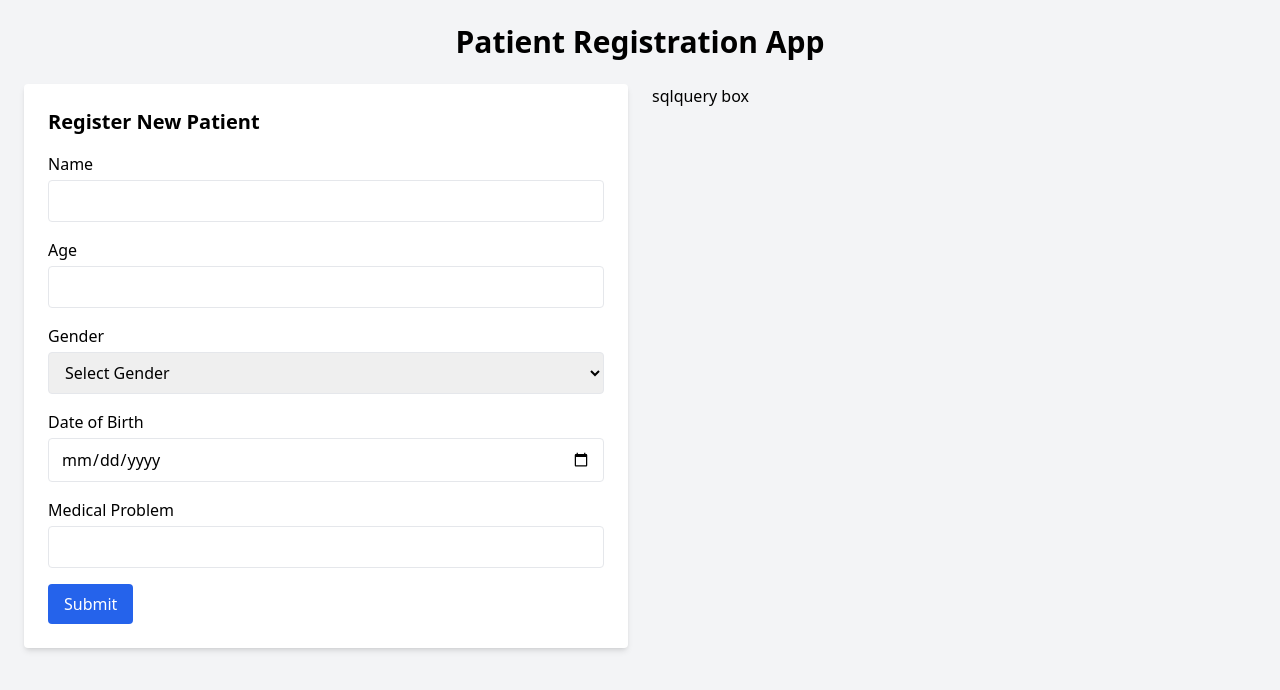
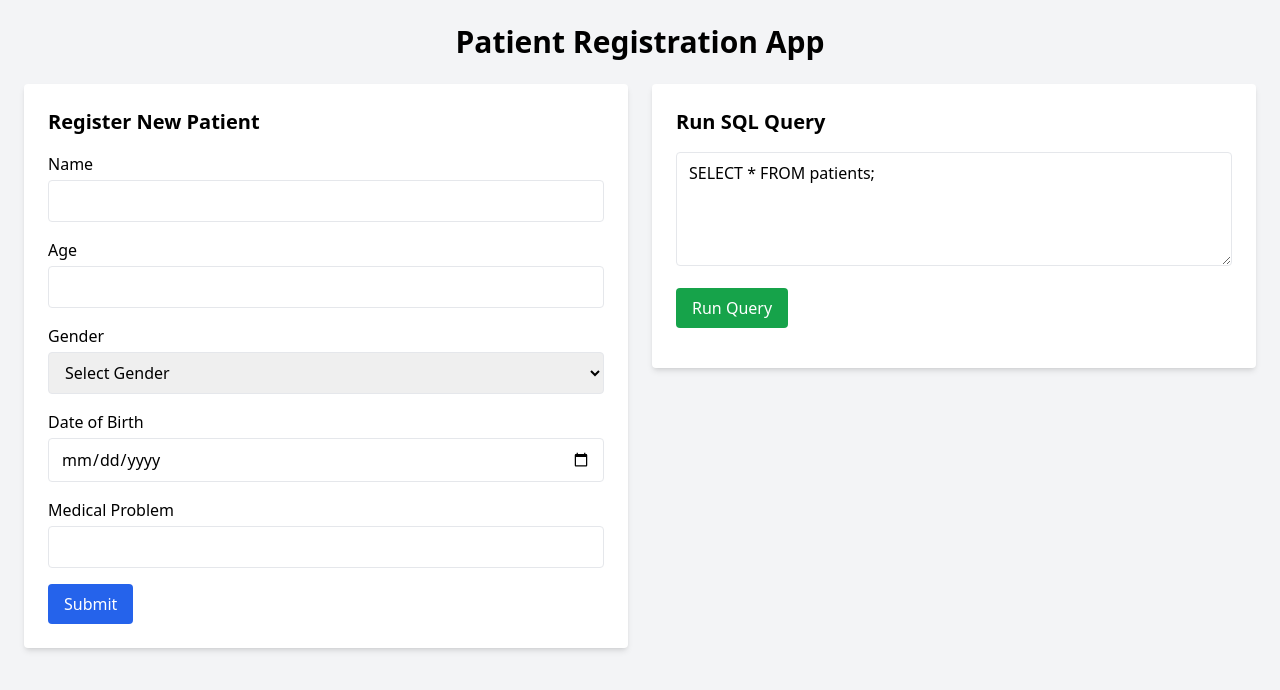
Before and after one commit to HarshBansal2k01/medblocks_assignment, a React (Vite) app: page / in a window 1280 px wide. Shown: the top 690 px of the page. Built offline with nearby package versions, Linux system fonts and the light colour scheme; what @electric-sql/pglite would draw is missing.

Commit message:
added sql querybox component for the user to query the data

```diff
--- a/src/components/SqlQueryBox.tsx
+++ b/src/components/SqlQueryBox.tsx
@@ -1,7 +1,61 @@
+import { useState } from "react";
+import db from "../db";
+
 export default function SqlQueryBox() {
+  const [sql, setSql] = useState("SELECT * FROM patients;");
+  const [results, setResults] = useState<any[]>([]);
+  const [error, setError] = useState("");
+
+  const runQuery = async () => {
+    try {
+      const res = await db.query(sql);
+      setResults(res.rows);
+      setError("");
+    } catch (err: any) {
+      setError(err.message);
+    }
+  };
+
   return (
-    <>
-      <h1>sqlquery box</h1>
-    </>
+    <div className="bg-white shadow-md p-6 rounded">
+      <h2 className="text-xl font-semibold mb-4">Run SQL Query</h2>
+      <textarea
+        value={sql}
+        onChange={(e) => setSql(e.target.value)}
+        rows={4}
+        className="w-full border px-3 py-2 mb-4 rounded"
+      />
+      <button
+        onClick={runQuery}
+        className="bg-green-600 text-white px-4 py-2 rounded mb-4"
+      >
+        Run Query
+      </button>
+      {error && <p className="text-red-600">Error: {error}</p>}
+      {results.length > 0 && (
+        <table className="w-full border text-sm">
+          <thead>
+            <tr>
+              {Object.keys(results[0]).map((key) => (
+                <th key={key} className="border px-2 py-1 text-left">
+                  {key}
+                </th>
+              ))}
+            </tr>
+          </thead>
+          <tbody>
+            {results.map((row, idx) => (
+              <tr key={idx}>
+                {Object.values(row).map((val, i) => (
+                  <td key={i} className="border px-2 py-1">
+                    {val === null || val === undefined ? "" : String(val)}
+                  </td>
+                ))}
+              </tr>
+            ))}
+          </tbody>
+        </table>
+      )}
+    </div>
   );
 }
```
